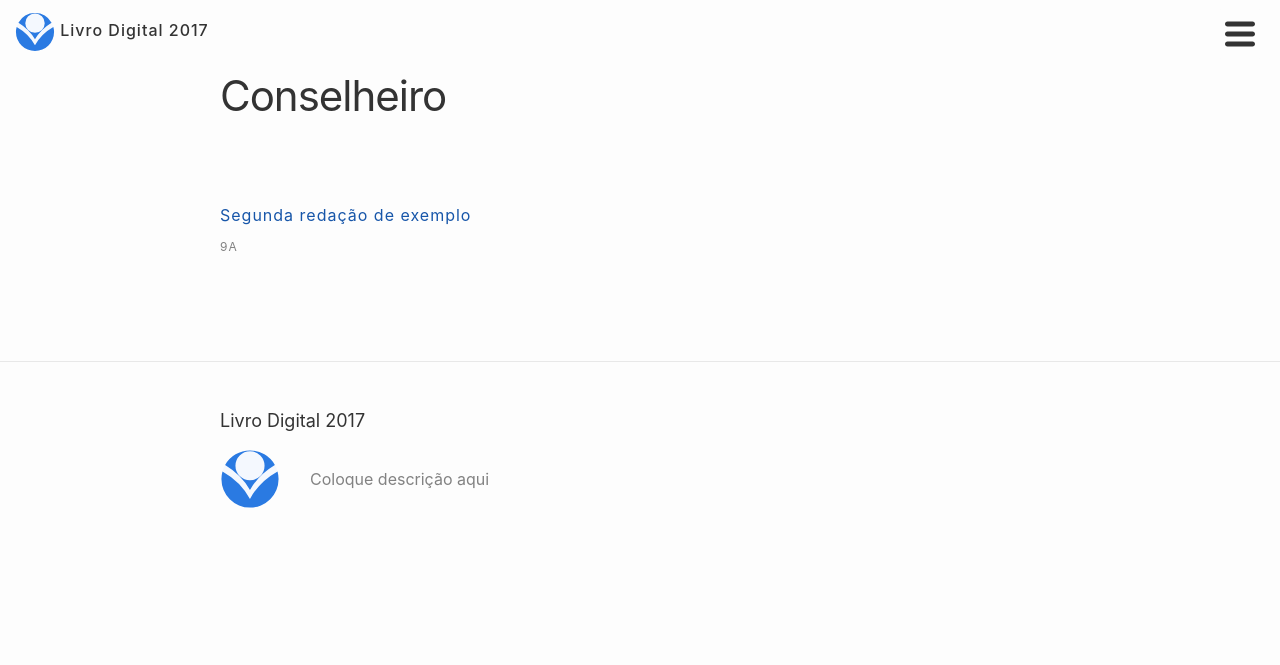
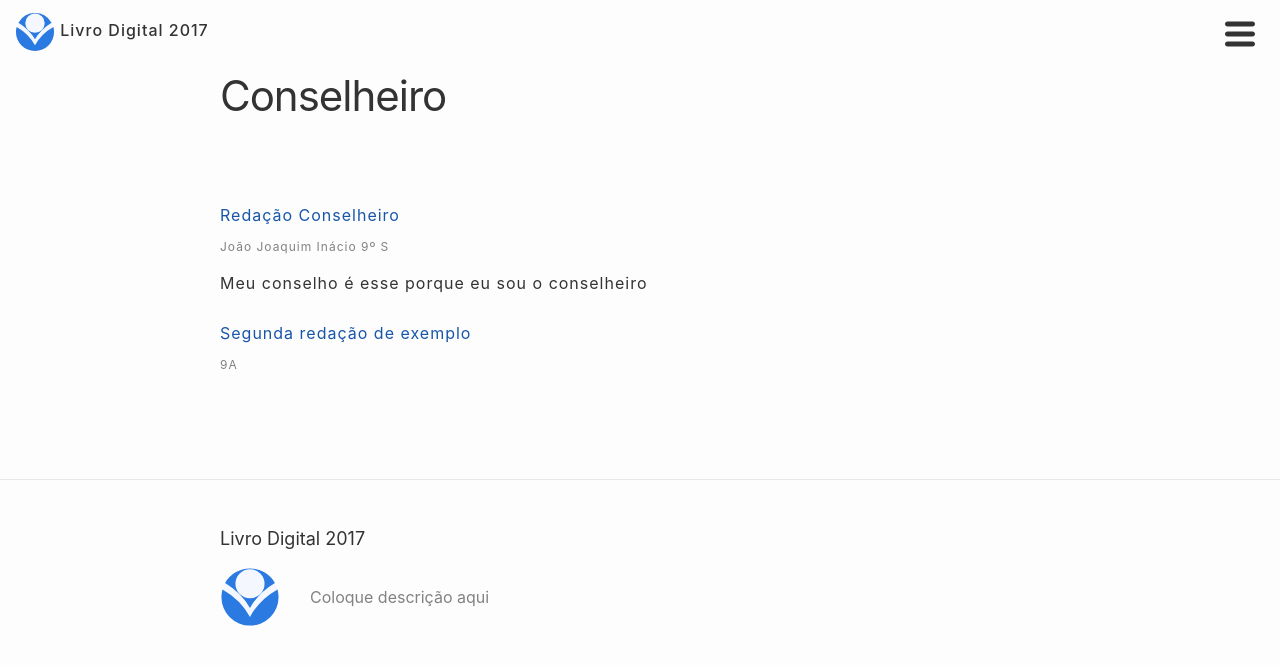
Before and after one commit to ObjetivoWeb/livro-digital-2017, a Jekyll site: the page built from _unidades/conselheiro.md, in a window 1280 px wide. Shown: the top 665 px of the page. Built offline with Jekyll 4.4.1, drawn with Linux system fonts in a browser that asks for light colours.

Commit message:
Updated Conselheiro Texto

```diff
--- a/_textos/conselheiro/conselheiro-texto.md
+++ b/_textos/conselheiro/conselheiro-texto.md
@@ -1,4 +1,8 @@
 ---
-title: Redação de exemplo Conselheiro
-published: false
+title: Redação Conselheiro
+autor: João Joaquim Inácio
+turma: 9º S
+image: "/uploads/Penguins.jpg"
 ---
+
+Meu conselho é esse porque eu sou o conselheiro
```
